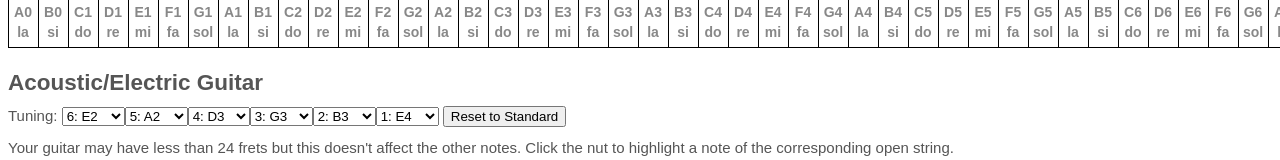
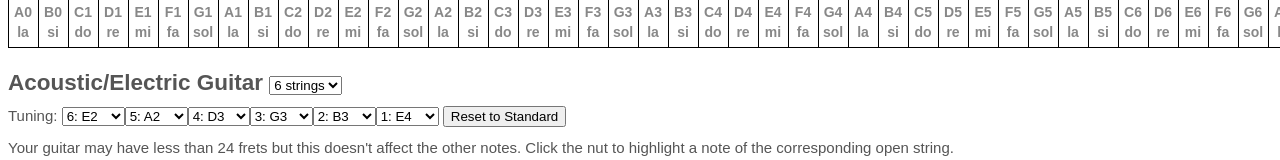
Before and after one commit to axln/guitar-piano-layout, a React app: page / in a window 1280 px wide. Shown: the part 484-644 px from the top of the page. Built offline with nearby package versions, Linux system fonts and the light colour scheme.

Commit message:
set guitar string count

```diff
--- a/src/component/App/App.jsx
+++ b/src/component/App/App.jsx
@@ -3,12 +3,14 @@ import { PianoKeyboard } from '../Piano/PianoKeyboard';
 import { GuitarNeck } from '../Guitar/GuitarNeck';
 import { GuitarTuner } from '../../container/GuitarTuner';
 import { BassTuner } from '../../container/BassTuner';
-import { BASS_TUNING, BASS_TUNING_5_STRING } from '../../store/reducer';
+import {BASS_TUNING, BASS_TUNING_5_STRING, GUITAR_TUNING, GUITAR_TUNING_7_STRING, GUITAR_TUNING_8_STRING} from '../../store/reducer';
+import './App.less';
 
-import './App.less';
-import {setBaseBassTuning, setBassTuning} from "../../store/action";
-
-export function App({playSound, setPlaySound, guitarTuning, bassTuning, setBaseBassTuning, setBassTuning}) {
+export function App(
+    {
+        playSound,
+        setPlaySound,
+        guitarTuning, bassTuning, setBaseBassTuning, setBassTuning, setBaseGuitarTuning, setGuitarTuning }) {
     // <div><Piano range='C2-B5' /></div>
     // <div><Piano range='C2-C7'/></div> 61 key synth
     // <div><Piano range='E2-E6'/></div> guitar range
@@ -33,7 +35,17 @@ export function App({playSound, setPlaySound, guitarTuning, bassTuning, setBaseB
                 <PianoKeyboard range='A0-C8'/>
             </div>
 
-            <h2>Acoustic/Electric Guitar</h2>
+            <h2>
+                Acoustic/Electric Guitar&nbsp;
+                <select onChange={e => {
+                    setBaseGuitarTuning(e.target.value);
+                    setGuitarTuning(e.target.value);
+                }}>
+                    <option value={GUITAR_TUNING}>6 strings</option>
+                    <option value={GUITAR_TUNING_7_STRING}>7 strings</option>
+                    <option value={GUITAR_TUNING_8_STRING}>8 strings</option>
+                </select>
+            </h2>
             <div>
                 Tuning:&nbsp;<GuitarTuner/>
             </div>
@@ -52,7 +64,6 @@ export function App({playSound, setPlaySound, guitarTuning, bassTuning, setBaseB
                 <select onChange={e => {
                     setBaseBassTuning(e.target.value);
                     setBassTuning(e.target.value);
-
                 }}>
                     <option value={BASS_TUNING}>4 strings</option>
                     <option value={BASS_TUNING_5_STRING}>5 strings</option>
--- a/src/component/Guitar/GuitarString.jsx
+++ b/src/component/Guitar/GuitarString.jsx
@@ -17,7 +17,7 @@ export function getBetweenStringPos(number1, number2, stringCount) {
 function getStringThickness(number, stringCount) {
     let baseFix = stringCount === 4 ? 2 : 0;
 
-    switch(number) {
+    switch (number) {
         case 1:
             return [1 + baseFix, 0.5];
         case 2:
@@ -30,6 +30,10 @@ function getStringThickness(number, stringCount) {
             return [3 + baseFix, 0.5];
         case 6:
             return [3.5 + baseFix, 0];
+        case 7:
+            return [3.5 + baseFix, 0.5];
+        case 8:
+            return [4.0 + baseFix, 0];
     }
 }
 
--- a/src/container/App.js
+++ b/src/container/App.js
@@ -1,6 +1,12 @@
 import { connect } from 'react-redux';
 import { App } from '../component/App/App';
-import { setPlaySound, setBaseBassTuning, setBassTuning } from '../store/action';
+import {
+    setPlaySound,
+    setBaseGuitarTuning,
+    setGuitarTuning,
+    setBaseBassTuning,
+    setBassTuning
+} from '../store/action';
 
 const wrappedApp = connect(
     ({
@@ -12,7 +18,13 @@ const wrappedApp = connect(
         guitarTuning,
         bassTuning
     }),
-    { setPlaySound, setBaseBassTuning, setBassTuning }
+    {
+        setPlaySound,
+        setBaseBassTuning,
+        setBassTuning,
+        setBaseGuitarTuning,
+        setGuitarTuning
+    }
 )(App);
 
 export { wrappedApp as App };
--- a/src/store/action.js
+++ b/src/store/action.js
@@ -1,6 +1,7 @@
 export const TOGGLE_PITCH = 'TOGGLE_PITCH';
 export const SET_PLAY_SOUND = 'SET_PLAY_SOUND';
 export const SET_GUITAR_TUNING = 'SET_GUITAR_TUNING';
+export const SET_BASE_GUITAR_TUNING = 'SET_BASE_GUITAR_TUNING';
 export const SET_BASS_TUNING = 'SET_BASS_TUNING';
 export const SET_BASE_BASS_TUNING = 'SET_BASE_BASS_TUNING';
 
@@ -25,6 +26,13 @@ export function setGuitarTuning(tuning) {
     }
 }
 
+export function setBaseGuitarTuning(tuning) {
+    return {
+        type: SET_BASE_GUITAR_TUNING,
+        payload: tuning
+    }
+}
+
 export function setBassTuning(tuning) {
     return {
         type: SET_BASS_TUNING,
--- a/src/store/index.js
+++ b/src/store/index.js
@@ -1,4 +1,6 @@
 import { createStore, combineReducers } from 'redux';
 import * as reducers from './reducer';
 
-export const store = createStore(combineReducers(reducers));
+export const store = createStore(combineReducers(reducers),
+window.__REDUX_DEVTOOLS_EXTENSION__ && window.__REDUX_DEVTOOLS_EXTENSION__()
+);
--- a/src/store/reducer.js
+++ b/src/store/reducer.js
@@ -1,8 +1,18 @@
-import {TOGGLE_PITCH, SET_PLAY_SOUND, SET_GUITAR_TUNING, SET_BASS_TUNING, SET_BASE_BASS_TUNING} from './action';
+import {
+    TOGGLE_PITCH,
+    SET_PLAY_SOUND,
+    SET_GUITAR_TUNING,
+    SET_BASS_TUNING,
+    SET_BASE_BASS_TUNING,
+    SET_BASE_GUITAR_TUNING
+} from './action';
 import { pitchToNote } from '../lib/Helper';
 import { pitchToFrequency } from '../lib/SoundGenerator';
 
-const GUITAR_TUNING = 'E2 A2 D3 G3 B3 E4';
+export const GUITAR_TUNING = 'E2 A2 D3 G3 B3 E4';
+export const GUITAR_TUNING_7_STRING = 'B1 E2 A2 D3 G3 B3 E4';
+export const GUITAR_TUNING_8_STRING = 'F#1 B1 E2 A2 D3 G3 B3 E4';
+
 export const BASS_TUNING = 'E1 A1 D2 G2';
 export const BASS_TUNING_5_STRING = 'B0 E1 A1 D2 G2';
 
@@ -36,7 +46,11 @@ export function playSound(enabled = false, action) {
 }
 
 export function baseGuitarTuning(state = GUITAR_TUNING, action) {
-    return state;
+    if (action.type === SET_BASE_GUITAR_TUNING) {
+        return action.payload;
+    } else {
+        return state;
+    }
 }
 
 export function guitarTuning(state = GUITAR_TUNING, action) {
```
Also changed, not shown: 1 other file (tests, documents, lock files or other folders).
